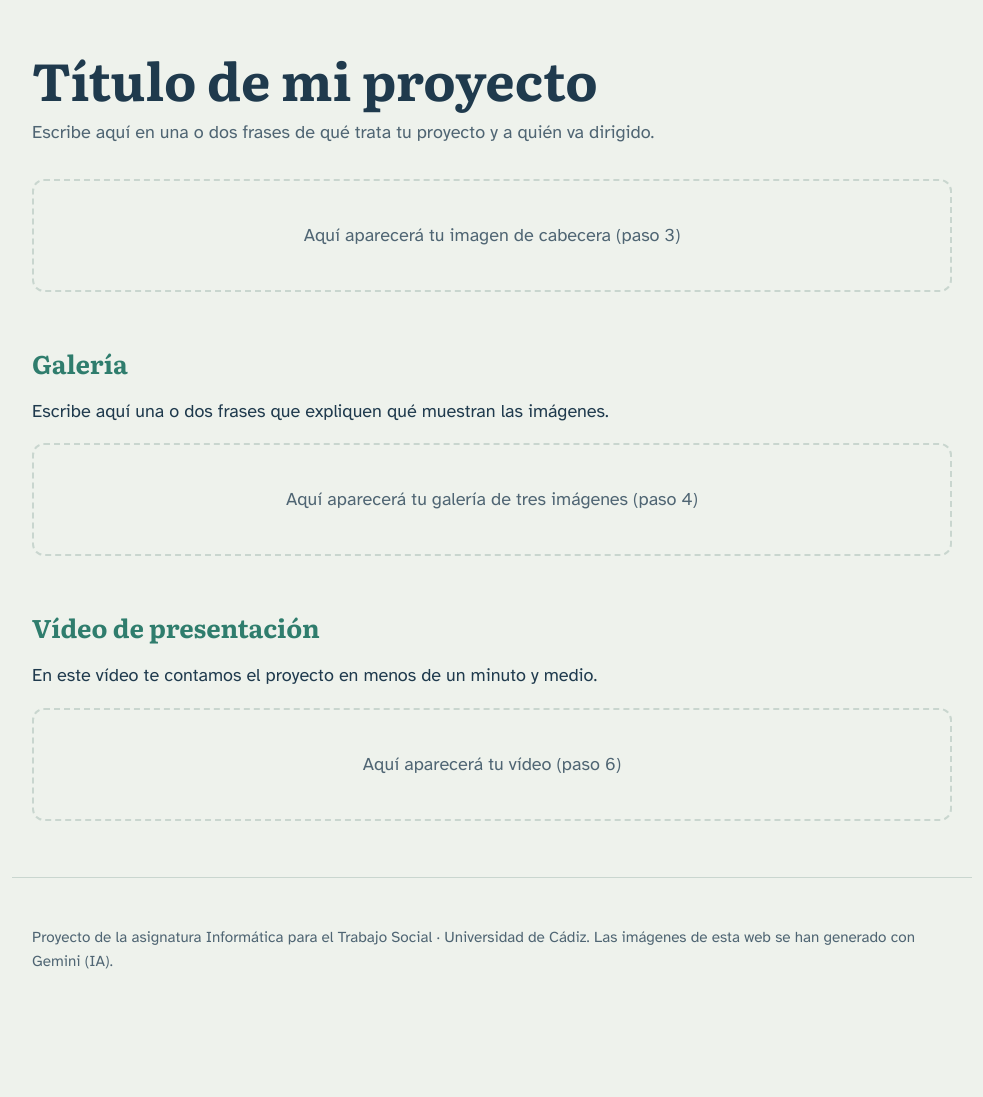
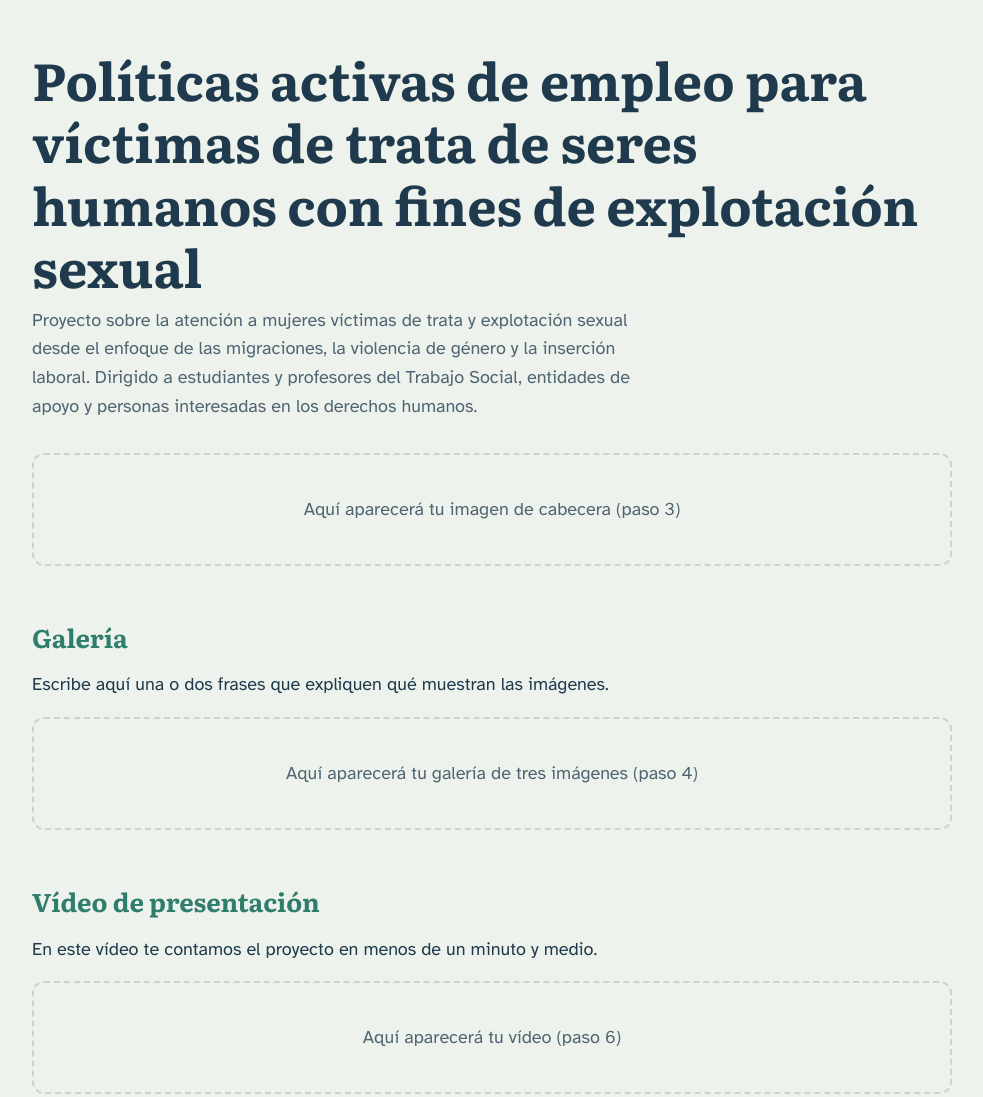
Before and after one commit to lauchlang/practica-imagenes-video, a plain HTML site: page index.html in a window 1280 px wide. Shown: the top 1097 px of the page, without its empty margins (148-1131 px from the left). Before the commit the page ends 1037 px from the top, so only its background shows below. Drawn offline with Linux system fonts and the light colour scheme.

Commit message:
Cambio título

```diff
--- a/index.html
+++ b/index.html
@@ -4,7 +4,7 @@
   <meta charset="UTF-8">
   <meta name="viewport" content="width=device-width, initial-scale=1">
   <!-- Cambia este título por el de tu proyecto -->
-  <title>Título de mi proyecto</title>
+  <title>Políticas activas de empleo para víctimas de trata de seres humanos con fines de explotación sexual</title>
   <link rel="preconnect" href="https://fonts.googleapis.com">
   <link rel="preconnect" href="https://fonts.gstatic.com" crossorigin>
   <link href="https://fonts.googleapis.com/css2?family=Atkinson+Hyperlegible:wght@400;700&family=Literata:opsz,wght@7..72,500;7..72,700&display=swap" rel="stylesheet">
@@ -144,8 +144,8 @@
 
   <header>
     <!-- Cambia este título por el de tu proyecto -->
-    <h1>Título de mi proyecto</h1>
-    <p class="subtitulo">Escribe aquí en una o dos frases de qué trata tu proyecto y a quién va dirigido.</p>
+    <h1>Políticas activas de empleo para víctimas de trata de seres humanos con fines de explotación sexual</h1>
+    <p class="subtitulo">Proyecto sobre la atención a mujeres víctimas de trata y explotación sexual desde el enfoque de las migraciones, la violencia de género y la inserción laboral. Dirigido a estudiantes y profesores del Trabajo Social, entidades de apoyo y personas interesadas en los derechos humanos.</p>
 
     <div class="zona" data-aviso="Aquí aparecerá tu imagen de cabecera (paso 3)">
       <!-- PASO 3: CABECERA ============================ INICIO -->
```
